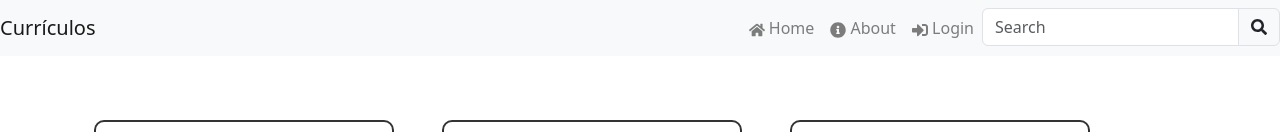
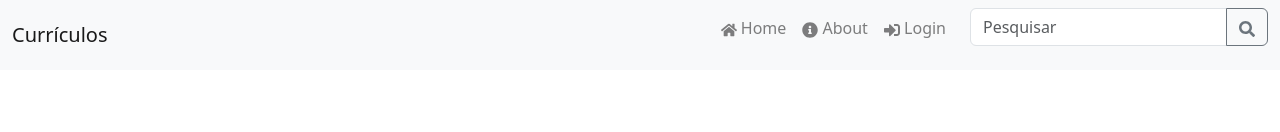
Before and after one commit to ICEI-PUC-Minas-PMV-SInt/pmv-sint-2023-2-e2-proj-front-t1-group-2, a React (Create React App) app: page / in a window 1280 px wide. Shown: the top 132 px of the page. Built offline with nearby package versions, Linux system fonts and the light colour scheme.

Commit message:
Atualiza a barra menu
Separa o barra menu para um componente a parte.

```diff
--- a/src/App.js
+++ b/src/App.js
@@ -1,5 +1,5 @@
-import { NavLink, BrowserRouter as Router, Routes, Route, Navigate } from 'react-router-dom';
-import { FaHome, FaInfoCircle, FaSignInAlt, FaSearch, FaCopyright } from 'react-icons/fa';
+import { BrowserRouter as Router, Routes, Route, Navigate } from 'react-router-dom';
+import { FaCopyright } from 'react-icons/fa';
 import Home from './pages/Home';
 import About from './pages/About';
 import Login from './pages/Login';
@@ -7,40 +7,14 @@
 import Erro from './pages/Erro';
 import 'bootstrap/dist/css/bootstrap.min.css';
 import './App.css';
+import BarraMenu from './pages/BarraMenu';
 
 function App() {
 
   return (
     <Router>
+      <BarraMenu />
       <div>
-        <nav className="navbar navbar-expand-lg navbar-light bg-light">
-          <NavLink to="/" className="navbar-brand">Currículos</NavLink>
-          <button className="navbar-toggler" type="button" data-toggle="collapse" data-target="#navbarNav" aria-controls="navbarNav" aria-expanded="false" aria-label="Toggle navigation">
-            <span className="navbar-toggler-icon"></span>
-          </button>
-          <div className="collapse navbar-collapse" id="navbarNav">
-            <ul className="navbar-nav ml-auto">
-              <li className="nav-item">
-                <NavLink to="/Home" className="nav-link" activeClassName="active"><FaHome /> Home</NavLink>
-              </li>
-              <li className="nav-item">
-                <NavLink to="/About" className="nav-link" activeClassName="active"><FaInfoCircle /> About</NavLink>
-              </li>
-              <li className="nav-item">
-                <NavLink to="/Login" className="nav-link" activeClassName="active"><FaSignInAlt /> Login</NavLink>
-              </li>
-              <li className="nav-item">
-                <div className="input-group">
-                  <input type="text" className="form-control" placeholder="Search" />
-                  <div className="input-group-append">
-                    <span className="input-group-text" id="basic-addon2"><FaSearch /></span>
-                  </div>
-                </div>
-              </li>
-            </ul>
-          </div>
-        </nav>
-
         <Routes>
          	<Route exact path='/' element={<Home />} />
          	<Route path="/Home" element={<Home />} />
--- a/src/pages/BarraMenu.js
+++ b/src/pages/BarraMenu.js
@@ -1,31 +1,62 @@
 import Navbar from 'react-bootstrap/Navbar';
 import Form from 'react-bootstrap/Form';
 import Button from 'react-bootstrap/Button';
-import Row from 'react-bootstrap/Row';
-import Col from 'react-bootstrap/Col';
 import Nav from 'react-bootstrap/Nav';
+import Container from 'react-bootstrap/Container';
+import Offcanvas from 'react-bootstrap/Offcanvas';
+import { FaHome, FaInfoCircle, FaSignInAlt, FaSearch } from 'react-icons/fa';
+import InputGroup from 'react-bootstrap/InputGroup';
+
 
 function BarraMenu() {
+    function isLogado() {
+        return localStorage.getItem("user") != null;
+    }
+
     return (
-        <Navbar className="bg-body-tertiary justify-content-between">
-            <Nav.Link href="/Home">Home</Nav.Link>
-            <Nav.Link href="/about">About</Nav.Link>
-            <Nav.Link href="/login">Login</Nav.Link>
-            <Form inline>
-                <Row>
-                    <Col xs="auto">
-                        <Form.Control
-                            type="text"
-                            placeholder=""
-                            className=" mr-sm-2"
-                        />
-                    </Col>
-                    <Col xs="auto">
-                        <Button type="submit">Pesquisar</Button>
-                    </Col>
-                </Row>
-            </Form>
-        </Navbar>
+        <>
+            {['sm'].map((expand) => (
+                <Navbar key={expand} expand={expand} className="bg-body-tertiary mb-3">
+                    <Container fluid>
+                        <Navbar.Brand href="#">Currículos</Navbar.Brand>
+                        <Navbar.Toggle aria-controls={`offcanvasNavbar-expand-${expand}`} />
+                        <Navbar.Offcanvas
+                            id={`offcanvasNavbar-expand-${expand}`}
+                            aria-labelledby={`offcanvasNavbarLabel-expand-${expand}`}
+                            placement="end"
+                        >
+                            <Offcanvas.Header closeButton>
+                                <Offcanvas.Title id={`offcanvasNavbarLabel-expand-${expand}`}>
+                                    Offcanvas
+                                </Offcanvas.Title>
+                            </Offcanvas.Header>
+                            <Offcanvas.Body>
+                                <Nav className="justify-content-end flex-grow-1 pe-3">
+                                    <Nav.Link href="/Home"><FaHome /> Home</Nav.Link>
+                                    <Nav.Link href="/about"><FaInfoCircle /> About</Nav.Link>
+                                    {isLogado()
+                                        ? <Nav.Link href="/login"><FaSignInAlt /> Logout</Nav.Link>
+                                        : <Nav.Link href="/login"><FaSignInAlt /> Login</Nav.Link>
+                                    }
+                                </Nav>
+                                <Form className="d-flex">
+                                    <InputGroup className="mb-3">
+                                        <Form.Control
+                                            placeholder="Pesquisar"
+                                            aria-label="Pesquisar"
+                                            aria-describedby="basic-addon2"
+                                        />
+                                        <Button variant="outline-secondary" id="button-addon2">
+                                            <FaSearch />
+                                        </Button>
+                                    </InputGroup>
+                                </Form>
+                            </Offcanvas.Body>
+                        </Navbar.Offcanvas>
+                    </Container>
+                </Navbar>
+            ))}
+        </>
     );
 }
 
```
